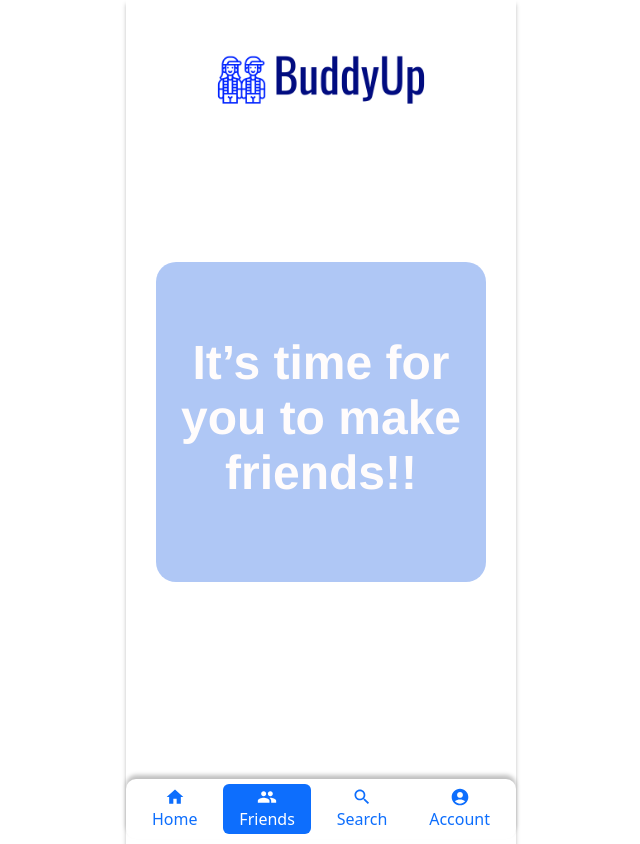
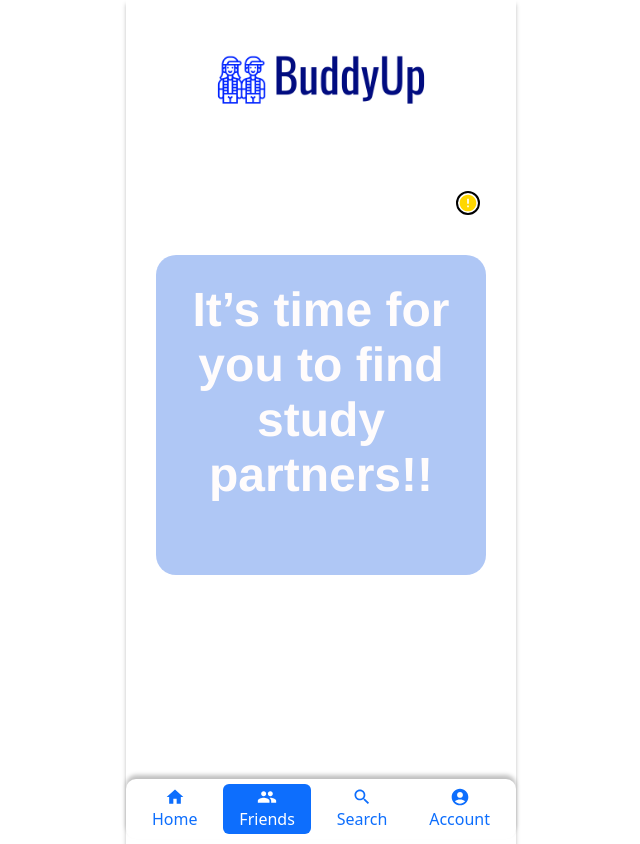
Before and after one commit to aanos-m/HCI-proj-BuddyUp, a React (Create React App) app: page /NewAccount/Friends in a window 1280 px wide. Shown: the whole page, without its empty margins (319-959 px from the left). Built offline with nearby package versions, Linux system fonts and the light colour scheme.

Commit message:
one more thing left to do and that will be it then

```diff
--- a/src/App.js
+++ b/src/App.js
@@ -20,6 +20,8 @@ import ReturnUserSearchConfirmAsk from './ReturnUser/ReturnUserSearchConfirmAsk'
 import MapScreen from './ReturnUser/MapScreen';
 
 function App() {
+
+  const [studyPartnersList, setStudyPartnersList] = useState([]);
 
   const [friendList, setFriendList] = useState({
     stuName: '',
@@ -45,12 +47,12 @@ function App() {
           <Route exact path="/CreateAccount" element={ <CreateAccount newUserObj={newUserObj} setNewUserObj={setNewUserObj} /> } />
 
           <Route exact path="/NewAccount/Home" element={ <NewAccountHome/> } />
-          <Route path='/NewAccount/Friends' element={ <NewAccountFriends/>} />
+          <Route path='/NewAccount/Friends' element={ <NewAccountFriends friendList={friendList} studyPartnersList={studyPartnersList}/>} />
 
           <Route path='/NewAccount/Search' element={<NewAccountSearch friendList={friendList} setFriendList={setFriendList}/>} />
           <Route path="/NewAccount/AccountPage" element={<NewAccountPage newUserObj={newUserObj}/>} />
           <Route path="/NewAccount/Search/Confirm" element={<NewAccountSearchConfirm friendList={friendList}/>} />
-          <Route path="/NewAccount/Search/Confirm/Ask" element={<NewAccountSearchConfirmAsk friendList={friendList} />} />
+          <Route path="/NewAccount/Search/Confirm/Ask" element={<NewAccountSearchConfirmAsk friendList={friendList} setStudyPartnersList={setStudyPartnersList}/>} />
 
 
           <Route path='/ReturnUser/Home' element={ <ReturnUserHome/>} />
--- a/src/NewAccountPages/NewAccountFriends.js
+++ b/src/NewAccountPages/NewAccountFriends.js
@@ -1,27 +1,90 @@
-import React from 'react'
+import React, { useState, useEffect } from 'react'
 import BuddyUp from "../components/images/BuddyUp.png";
 import Navigation from '../Navigation';
-import { useParams } from 'react-router-dom';
+import ErrorIcon from '@mui/icons-material/Error';
+import {  List, ListItem,  ListItemText, Typography } from '@mui/material';
+import Divider from '@mui/material/Divider';
+import MessageIcon from '@mui/icons-material/Message';
+import MessagePopup from '../components/MessagePopup';
 
+const NewAccountFriends = ({ studyPartnersList }) => {
+  const [isPopupVisible, setPopupVisible] = useState(false);
+  const closePopup = () => {
+    setPopupVisible(false);
+  };
+  const handleFriendClick = () => {
+    setPopupVisible(true);
+  };
 
-const NewAccountFriends = () => {
+  const [isBeeping, setIsBeeping] = useState(false);
+  useEffect(() => {
+    const beepInterval = setInterval(() => {
+      setIsBeeping((prev) => !prev);
+    }, 500);
 
-  const { friendName } = useParams();
+    return () => clearInterval(beepInterval);
+  }, []);
+
+  const handleClick = () => {
+    alert('1) Navigate to Search\n'+
+          '2) Choose from the drop downs\n'+
+          '3) Request and add friend (if you want to :) )\n'+
+          '4) Maybe text friend afterwards!')
+  };
+  const iconStyle = {
+    color: '#FFD700',
+    position: 'relative',
+    left: '300px',
+    top: '-60px',
+    transition: 'border-color 0.3s ease',
+    borderColor: isBeeping ? 'transparent' : 'black',
+    borderWidth: '2px',
+    borderStyle: 'solid',
+    borderRadius: '50%',
+    cursor: 'pointer',
+  };
+
+  const currDate = new Date().toLocaleDateString();
 return (
   <>
     <div>
       <img className="image" alt="BuddyUp" src={BuddyUp} />
-      <div id='screenDiv'>
+      <ErrorIcon style={iconStyle} onClick={handleClick} />
 
-      {friendName ? (
-          <span>{friendName}</span>
-        ) : (
-
-          <h1 id='textWrapper'>
-              It’s time for
-              you to make friends!!
-          </h1>
-        )}
+      <div id='screenDiv' style={{top: '-20px'}}>
+        <container style={{width: '100%' , height: '100%', overFlowY: 'scroll'}}>
+        <List>
+          {studyPartnersList.length > 0 ? (
+                studyPartnersList.map((partner, index) => (
+                  <React.Fragment key={index} >
+                    <ListItem alignItems='flex-start' sx={{ justifyContent: 'center',alignItems: 'center'}}>
+                      <ListItemText primary={partner.stuName}
+                          secondary= {
+                            <Typography sx={{ display: 'inline'}}
+                            component='span'
+                            variant='body2'
+                            color="text.primary"
+                            >
+                              {currDate}
+                            </Typography>
+                      }
+                      />
+                      <MessageIcon onClick={handleFriendClick}/>
+                    </ListItem>
+                    <Divider component="li" />
+                  </React.Fragment>
+                ))
+              ) : (
+                <h1 id='textWrapper'>
+                  It’s time for you to find study partners!!
+                </h1>
+              )
+          }
+          </List>
+        </container>
+        {isPopupVisible && (
+        <MessagePopup onClose={closePopup} />
+      )}
       </div>
     </div>
 
--- a/src/NewAccountPages/NewAccountHome.js
+++ b/src/NewAccountPages/NewAccountHome.js
@@ -2,28 +2,44 @@ import './NewAccountHome.css';
 import React, { useState, useEffect } from 'react';
 import BuddyUp from "../components/images/BuddyUp.png";
 import Navigation from '../Navigation';
-
+import ErrorIcon from '@mui/icons-material/Error';
 
 const NewAccount = () => {
 
-  const [showTooltip, setShowTooltip] = useState(true);
+  const [isBeeping, setIsBeeping] = useState(false);
+  useEffect(() => {
+    const beepInterval = setInterval(() => {
+      setIsBeeping((prev) => !prev);
+    }, 500);
 
-  useEffect(() => {
-    const timeoutId = setTimeout(() => {
-      setShowTooltip(false);
-    }, 5000);
+    return () => clearInterval(beepInterval);
+  }, []);
 
-    return () => {
-      clearTimeout(timeoutId);
-    };
-  }, []);
+  const handleClick = () => {
+    alert('Home: posts of you and your friends\nFriends: list of all your friends\n'
+    + 'Search: make study plans\nAccount: change password & logout')
+  };
+  const iconStyle = {
+    color: '#FFD700',
+    position: 'relative',
+    left: '300px',
+    top: '-60px',
+    transition: 'border-color 0.3s ease',
+    borderColor: isBeeping ? 'transparent' : 'black',
+    borderWidth: '2px',
+    borderStyle: 'solid',
+    borderRadius: '50%',
+    cursor: 'pointer',
+  };
 
 
   return (
     <>
       <div>
         <img className="image" alt="BuddyUp" src={BuddyUp} />
-        <div id='screenDiv' >
+        <ErrorIcon style={iconStyle} onClick={handleClick} />
+
+        <div id='screenDiv' style={{top: '-20px'}}>
           <h1 id='textWrapper'>
             It’s time for
             you to connect with people!!
@@ -37,34 +53,6 @@ const NewAccount = () => {
       }}>
         <Navigation />
       </div>
-      {showTooltip && (
-        <div
-        style={{
-          position: 'absolute',
-          display: 'flex',
-          flexDirection: 'column',
-          width: '100%',
-          bottom: '70px',
-          left: '50%',
-          transform: 'translateX(-50%)',
-          backgroundColor: '#333',
-          color: '#fff',
-          padding: '10px',
-          gap: '20px',
-          borderRadius: '5px',
-          opacity: '0.9',
-          transition: 'opacity 0.5s ease-in-out',
-        }}
-      >
-        Home: posts of you and your friends
-        <br/>
-        Friends: list of all your friends
-        <br/>
-        Search: make study plans
-        <br/>
-        Account: general settings
-      </div>
-      )}
     </>
   )
 }
--- a/src/NewAccountPages/NewAccountSearchConfirm.js
+++ b/src/NewAccountPages/NewAccountSearchConfirm.js
@@ -24,7 +24,7 @@ const NewAccountSearchConfirm = ({ friendList }) => {
     <>
     <div className='NewAccountSearchConfirm'>
     <img className="image" alt="BuddyUp" src={BuddyUp} />
-        <div id='screenDiv' style={{ justifyContent: 'center', alignContent: 'center', }}>
+        <div id='screenDiv' style={{ justifyContent: 'center', alignContent: 'center', top:'-1px' }}>
 
           <div className="ellipse" role='button'>
             <img alt="profile pic" src= {Me} />
--- a/src/NewAccountPages/NewAccountSearchConfirmAsk.js
+++ b/src/NewAccountPages/NewAccountSearchConfirmAsk.js
@@ -5,20 +5,20 @@ import CheckIcon from '@mui/icons-material/Check';
 import Me from "../components/images/person.png";
 import { useNavigate } from 'react-router-dom';
 
-const NewAccountSearchConfirmAsk = ( {friendList }) => {
+const NewAccountSearchConfirmAsk = ( {friendList, setStudyPartnersList }) => {
 
   const navigate = useNavigate();
 
   // Function to handle adding a friend
   function alertFriend() {
-    // Get the friend's name (you may need to modify this based on your data)
-    const friendName = `${friendList.stuName}`; // Replace with your actual data
+      // Add the friend to the studyPartnersList state
+      setStudyPartnersList((prevPartners) => [...prevPartners, friendList]);
 
-    // Show the alert
-    alert("Friend Added");
+      // Show the alert
+      alert("Study Partner Added");
 
-    // Navigate to NewAccountFriends with the friend's name as a parameter
-    navigate(`/NewAccount/Friends/${friendName}`);
+      // Navigate to NewAccountFriends
+      navigate(`/NewAccount/Friends`);
   }
 
   return (
--- a/src/ReturnUser/MapScreen.js
+++ b/src/ReturnUser/MapScreen.js
@@ -1,8 +1,7 @@
-import React, { useState} from 'react'
+import React  from 'react'
 import BuddyUp from "../components/images/BuddyUp.png";
 import Nav from '../Nav';
 import { useNavigate } from 'react-router-dom';
-import mapImg from '../components/images/maps.png'
 import { GoogleMap, LoadScript, Marker, MarkerF } from '@react-google-maps/api';
 
 const utd = {
--- a/src/ReturnUser/ReturnUserFriends.js
+++ b/src/ReturnUser/ReturnUserFriends.js
@@ -3,12 +3,11 @@ import BuddyUp from "../components/images/BuddyUp.png";
 import AccountBoxIcon from '@mui/icons-material/AccountBox';
 import Nav from '../Nav';
 import MessagePopup from '../components/MessagePopup';
-import MessageIcon from '@mui/icons-material/Message';
+// import MessageIcon from '@mui/icons-material/Message';
 import ErrorIcon from '@mui/icons-material/Error';
 import CustomModal from '../components/CustomModal';
 import { Avatar, List, ListItem, ListItemAvatar, ListItemText, Typography } from '@mui/material';
 import { green, red, yellow } from '@mui/material/colors';
-import IconButton from '@mui/material/IconButton';
 import Divider from '@mui/material/Divider';
 
 const ReturnUser = () => {
@@ -38,19 +37,6 @@ const ReturnUser = () => {
     setPopupVisible(false);
     setSelectedFriend(null);
   };
-
-  const getColor = (color) => {
-    switch (color) {
-      case '#12FF8D':
-        return green[500];
-      case '#FF1212':
-        return red[500];
-      case '#FFE712':
-        return yellow[700];
-      default:
-        return green[500];
-    }
-  }
 
   const statusColor = {
     available: green[500],
@@ -159,19 +145,16 @@ const ReturnUser = () => {
   useEffect(() => {
     const beepInterval = setInterval(() => {
       setIsBeeping((prev) => !prev);
-    }, 500); // Adjust the interval as needed
+    }, 500);
 
-    // Clear the interval when the component unmounts
     return () => clearInterval(beepInterval);
   }, []);
 
   const handleClick = () => {
-    // Open the custom modal alert when the icon is clicked
     setIsModalOpen(true);
   };
 
   const closeModal = () => {
-    // Close the modal when the user interacts with it
     setIsModalOpen(false);
   };
 
@@ -184,8 +167,8 @@ const ReturnUser = () => {
     borderColor: isBeeping ? 'transparent' : 'black',
     borderWidth: '2px',
     borderStyle: 'solid',
-    borderRadius: '50%', // Add a border-radius for a circular icon
-    cursor: 'pointer', // Make the cursor indicate a clickable element
+    borderRadius: '50%',
+    cursor: 'pointer',
   };
 
   return (
@@ -229,7 +212,7 @@ const ReturnUser = () => {
         ))}
         </div>
       </div> */}
-      <div style={{height:'650px', width: '350px', overflow: 'hidden', overflowY: 'scroll'}}>
+      <div style={{height:'550px', width: '350px', overflow: 'hidden', overflowY: 'scroll'}}>
         <List>
           {friendsList.map((friend, index) => (
             <React.Fragment key={friend.name} >
--- a/src/components/MessagePopup.jsx
+++ b/src/components/MessagePopup.jsx
@@ -1,11 +1,8 @@
 import React, { useState } from 'react';
 import CloseIcon from '@mui/icons-material/Close';
-import { useNavigate } from 'react-router-dom';
 
 const MessagePopup = ({ onClose }) => {
   const [message, setMessage] = useState('');
-
-  const navigate = useNavigate();
 
   const handleSend = () => {
     if (message.trim() === '') {
```
Also changed, not shown: src/NewAccountPages/NewAccountSearch.js (+1 -6 lines).
